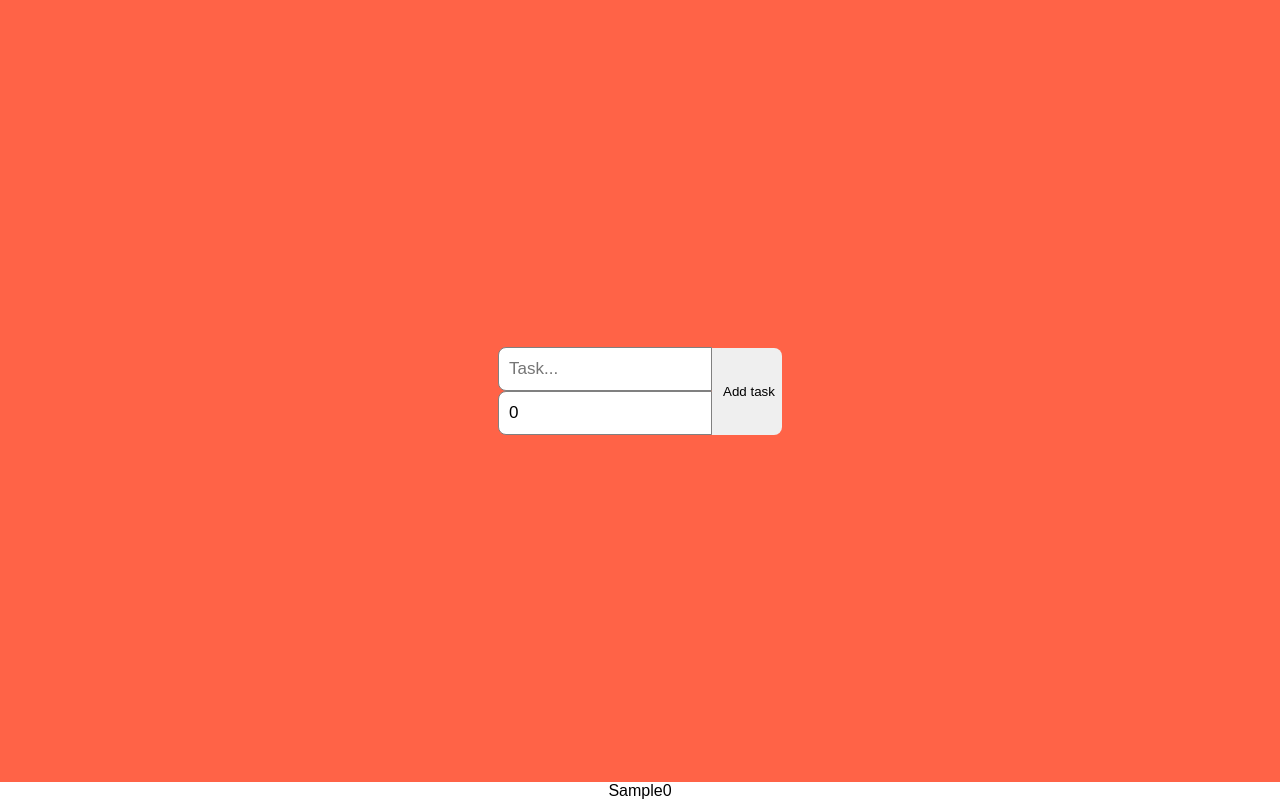
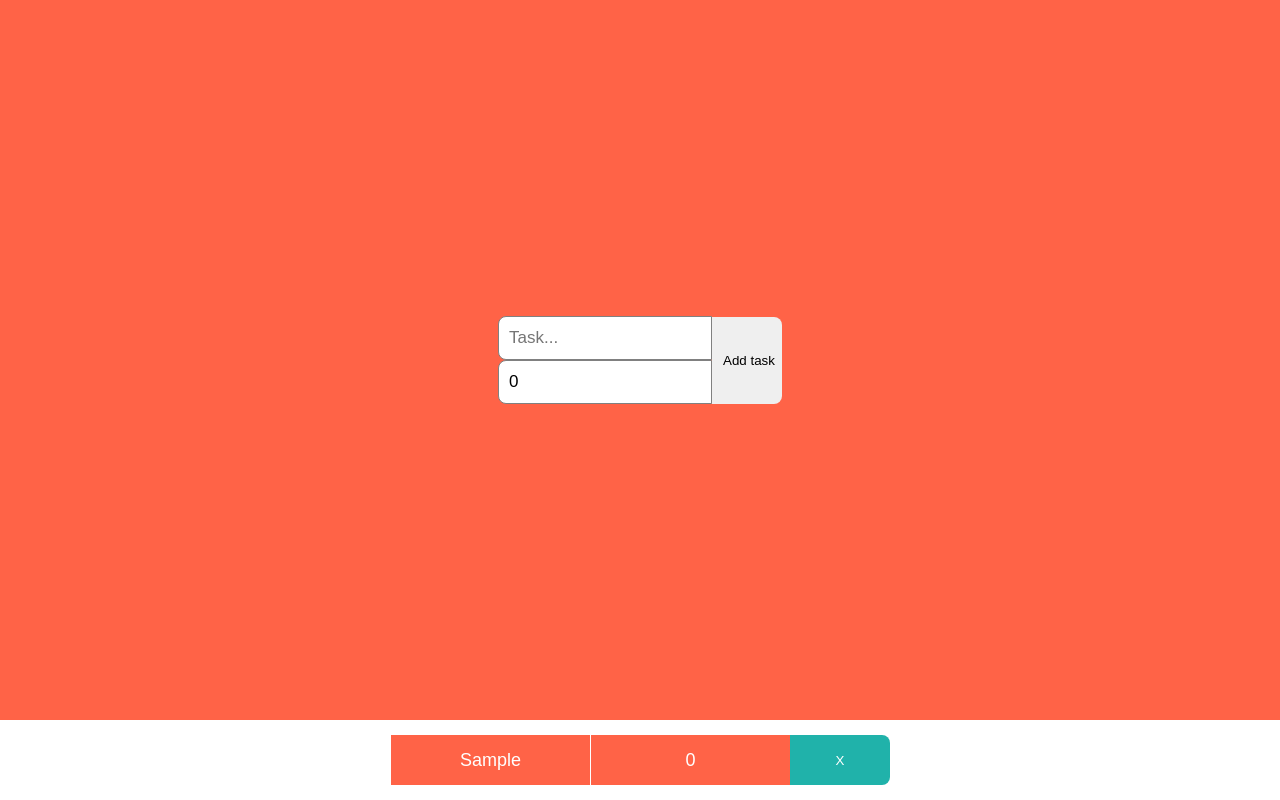
Before and after one commit to Dariuszb94/ts-list, a React (Create React App) app: page / in a window 1280 px wide. Both pictures are taken after typing "Sample" into the empty fields and a click on the button "Add task". Built offline with nearby package versions, Linux system fonts and the light colour scheme.

Commit message:
delete task

```diff
--- a/src/App.tsx
+++ b/src/App.tsx
@@ -16,6 +16,13 @@
     setTodoList([...todoList, newTask]);
     setTask("");
     setDeadline(0);
+  };
+  const completeTask = (taskNameToDelete: string): void => {
+    setTodoList(
+      todoList.filter((task) => {
+        return task.taskName != taskNameToDelete;
+      })
+    );
   };
   return (
     <div className="App">
@@ -40,7 +47,7 @@
       </div>
       <div className="todoListList">
         {todoList.map((task: ITask, key: number) => {
-          return <TodoTask key={key} task={task} />;
+          return <TodoTask key={key} task={task} completeTask={completeTask} />;
         })}
       </div>
     </div>
--- a/src/Components/TodoTask.tsx
+++ b/src/Components/TodoTask.tsx
@@ -1,13 +1,25 @@
 import React from "react";
 import { ITask } from "../interfaces";
+
 interface Props {
   task: ITask;
+  completeTask(taskNameToDelete: string): void;
 }
-const TodoTask = ({ task }: Props) => {
+
+const TodoTask = ({ task, completeTask }: Props) => {
   return (
-    <div>
-      {task.taskName}
-      {task.deadline}
+    <div className="task">
+      <div className="content">
+        <span>{task.taskName}</span>
+        <span>{task.deadline}</span>
+      </div>
+      <button
+        onClick={() => {
+          completeTask(task.taskName);
+        }}
+      >
+        X
+      </button>
     </div>
   );
 };
```
